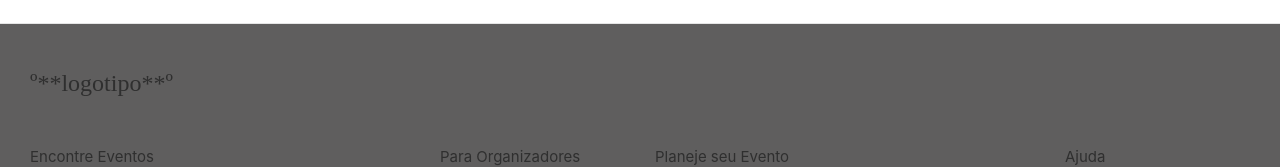
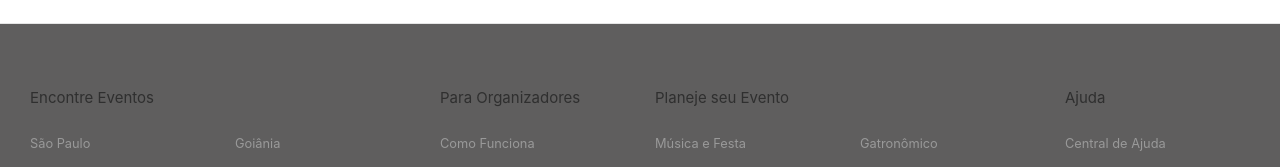
Before and after one commit to lvilelas/PI-estacao-hack, a React (Create React App) app: page / in a window 1280 px wide. Shown: the part 1108-1275 px from the top of the page. Built offline with nearby package versions, Linux system fonts and the light colour scheme.

Commit message:
remover a palavra o logotipo do footer

```diff
--- a/src/components/footer/Footer.js
+++ b/src/components/footer/Footer.js
@@ -6,7 +6,7 @@ import '../footer/footer.css'
 const Footer = () => (
   <div class="footer">
 
-    <h1 class="footer__logo">º**LOGOTIPO**º</h1>
+
 
     <ul class="footer__nav">
       <li class="nav__item nav__item--extra">
```
Also changed, not shown: src/components/caixa-texto/index.js (added), src/components/caixa-texto/style.css (added).
